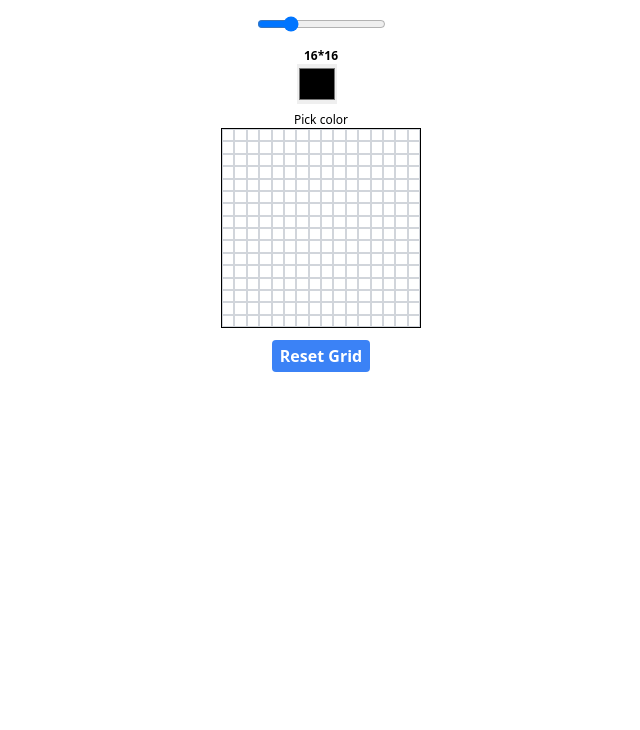
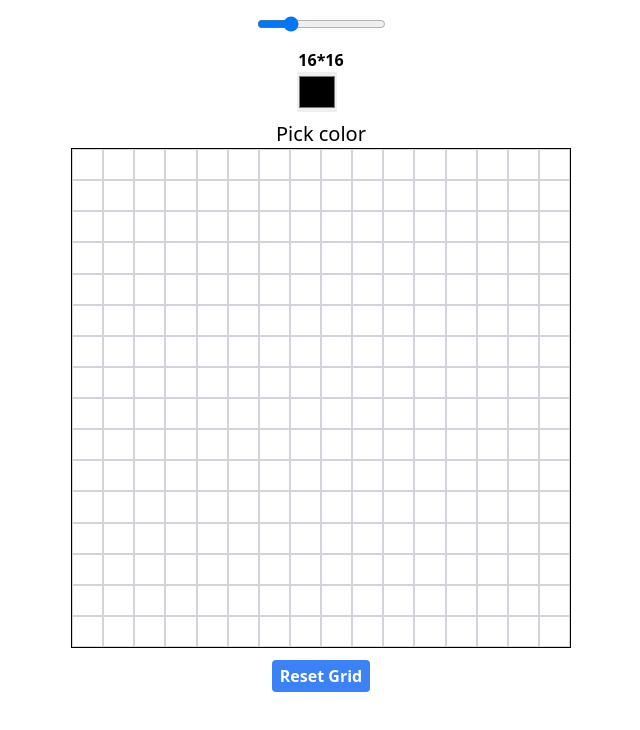
Before and after one commit to himanshuxgit/Etch-a-Sketch, a plain HTML site: page index.html in a window 1280 px wide. Shown: the whole page, without its empty margins (319-959 px from the left). Drawn offline with nearby package versions, Linux system fonts and the light colour scheme.

Commit message:
minor UI changes

```diff
--- a/index.html
+++ b/index.html
@@ -13,7 +13,7 @@
         <input type="range" id="gridSizeSlider" min="1" max="64" value="16" />
       </div>
       <div class="flex flex-col justify-center items-center">
-        <span id="gridSizeLabel" class="text-xs font-semibold">16*16</span>
+        <span id="gridSizeLabel" class="text-l font-semibold">16*16</span>
       </div>
       <div class="flex flex-col justify-center items-center">
         <div class="flex mb-2">
@@ -24,11 +24,11 @@
             value="#000000"
           />
         </div>
-        <p class="text-xs">Pick color</p>
+        <p class="text-xl">Pick color</p>
         <div
           id="gridContainer"
           class="grid border border-black"
-          style="width: 200px; height: 200px"
+          style="width: 500px; height: 500px"
         ></div>
       </div>
       <div class="flex justify-center mt-3">
--- a/script.js
+++ b/script.js
@@ -3,7 +3,7 @@ function createGrid(gridSize) {
   const gridContainer = document.getElementById("gridContainer");
   gridContainer.innerHTML = ""; // Clear the existing grid
 
-  const containerSize = 200; // Adjust this value as needed
+  const containerSize = 500; // Adjust this value as needed
   const borderWidth = 1; // Border width in pixels
   const totalBorderWidth = 2 * borderWidth; // Account for both sides of the border
   const squareSize = (containerSize - totalBorderWidth) / gridSize;
```
